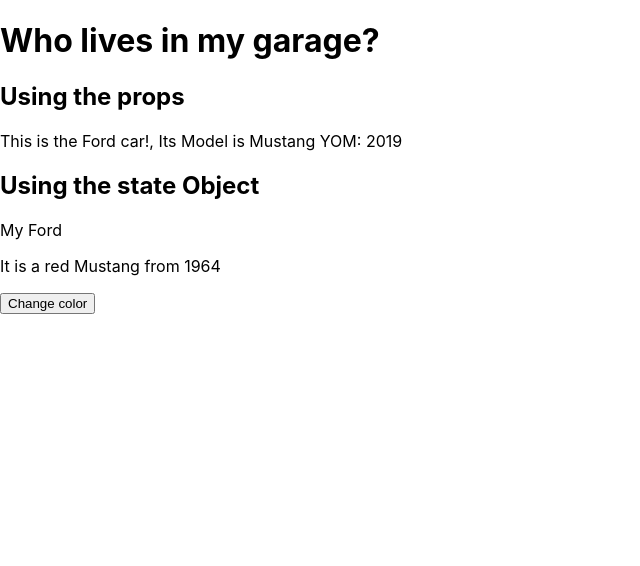
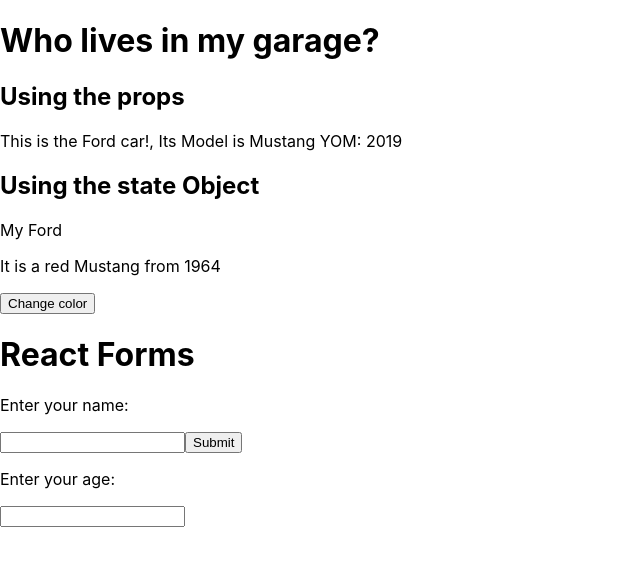
Before and after one commit to ItsMurumba/learning-reactjs, a React (Create React App) app: page / in a window 1280 px wide. Shown: the top 566 px of the page, without its empty margins (0-640 px from the left). Built offline with nearby package versions, Linux system fonts and the light colour scheme.

Commit message:
Added the forms and inputs.

```diff
--- a/src/App.js
+++ b/src/App.js
@@ -36,8 +36,50 @@
       <div>
         <h1>Who lives in my garage?</h1>
         <Car brand={carinfo} name={carname} />
+        <MyForm />
       </div>
     );
   }
 }
+
+/**
+ * Input Form Component
+ */
+class MyForm extends React.Component{
+  constructor (props){
+    super(props);
+    this.state = {
+      username : '',
+      age: null
+    };
+  }
+  myChangeHandler = (event) => {
+    let nam = event.target.name;
+    let val = event.target.value;
+    this.setState({[nam]: val});
+  }
+  mySubmitHandler = (event) =>  {
+    event.preventDefault();
+    alert("You are submitting " + this.state.username);
+  }
+  render(){
+    let header ='';
+    if (this.state.username) {
+      header = <p>Your name is: {this.state.username} and your age is {this.state.age}</p>;
+    }else{
+      header = '';
+    }
+    return (
+      <form onSubmit={this.mySubmitHandler}>
+        <h1>React Forms</h1>
+        {header}
+        <p>Enter your name:</p>
+        <input type="text" onChange={this.myChangeHandler} name="username"></input>
+        <input type='submit' />
+        <p>Enter your age:</p>
+        <input type="text" name="age" onChange={this.myChangeHandler}/>
+      </form>
+    )
+  }
+}
 export default Garage;
```
